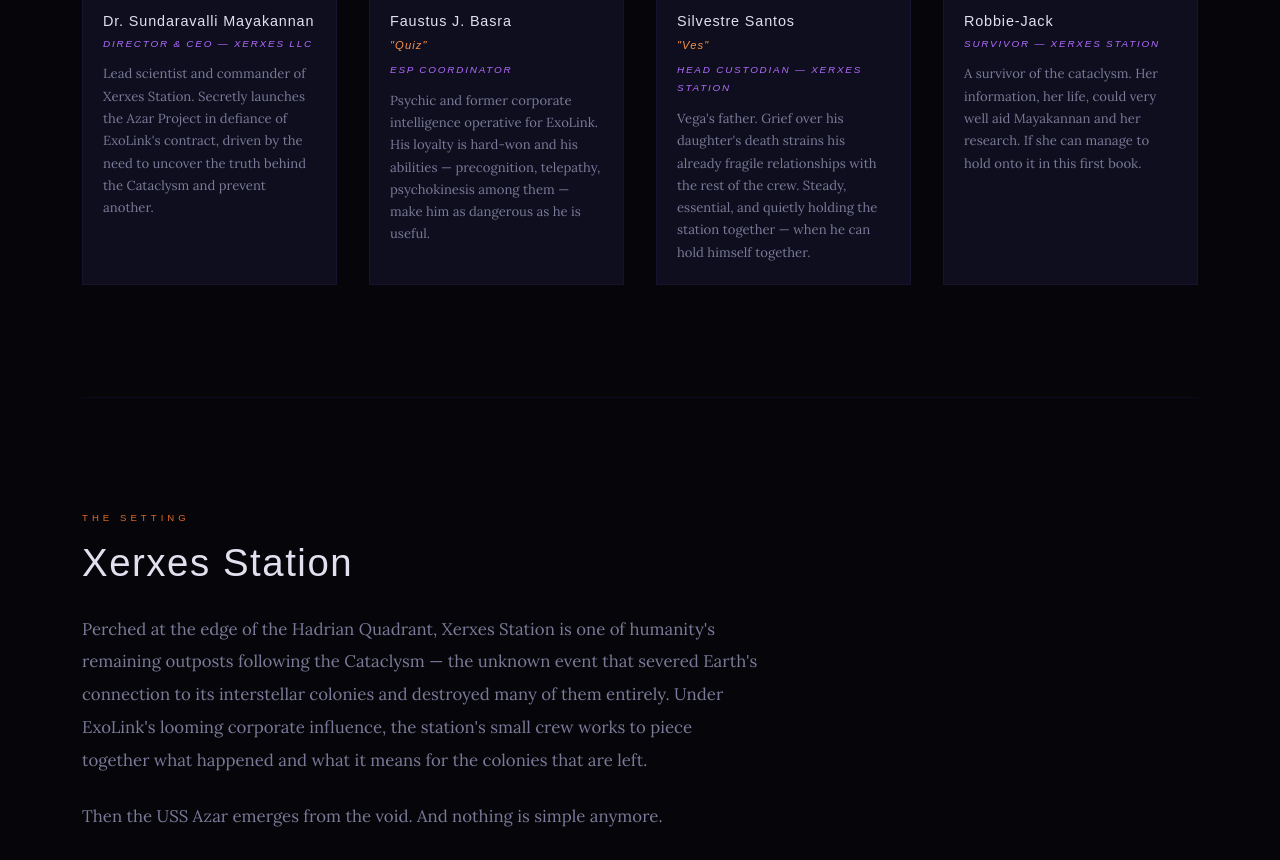
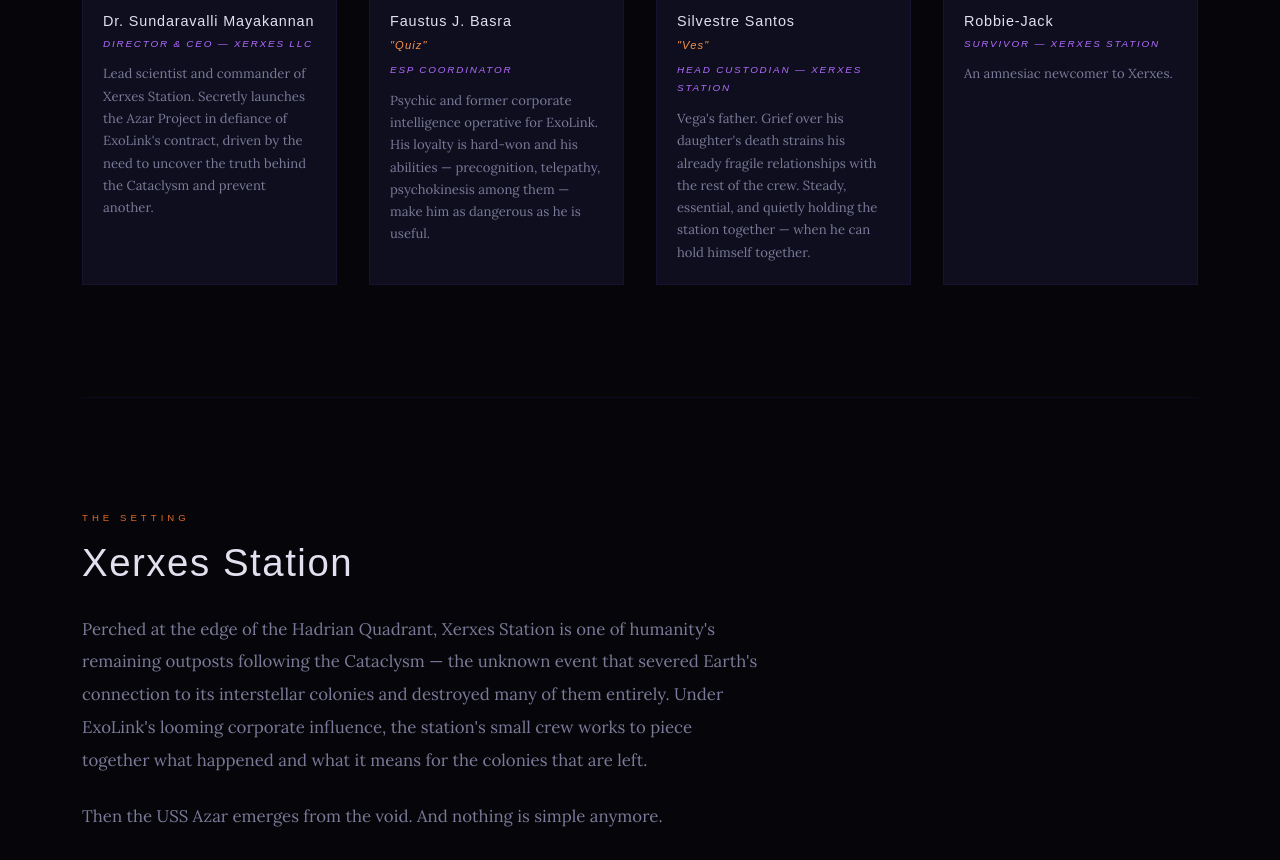
Before and after one commit to roymkerns/roymkernssite, a plain HTML site: page html/azar.html in a window 1280 px wide. Shown: the part 3010-3870 px from the top of the page. Drawn offline with Linux system fonts and the light colour scheme; animation ran at ten frames a second; a web font is replaced by a local one.

Commit message:
jfa changes

```diff
--- a/html/azar.html
+++ b/html/azar.html
@@ -662,7 +662,7 @@
                         <p class="cast-card__desc">Vega's father. Grief over his daughter's death strains his already fragile relationships with the rest of the crew. Steady, essential, and quietly holding the station together — when he can hold himself together.</p>
                     </div>
 
-                    <!-- VEGA -->
+                    <!-- RJ -->
                     <div class="cast-card reveal reveal-delay-3">
                         <div class="cast-card__art">
                             <img src="../images/rj_profile.jpg"
@@ -670,7 +670,7 @@
                         </div>
                         <p class="cast-card__name">Robbie-Jack</p>
                         <p class="cast-card__role">Survivor — Xerxes Station</p>
-                        <p class="cast-card__desc">A survivor of the cataclysm. Her information, her life, could very well aid Mayakannan and her research. If she can manage to hold onto it in this first book.</p>
+                        <p class="cast-card__desc">An amnesiac newcomer to Xerxes.</p>
                     </div>
 
                 </div>
```
